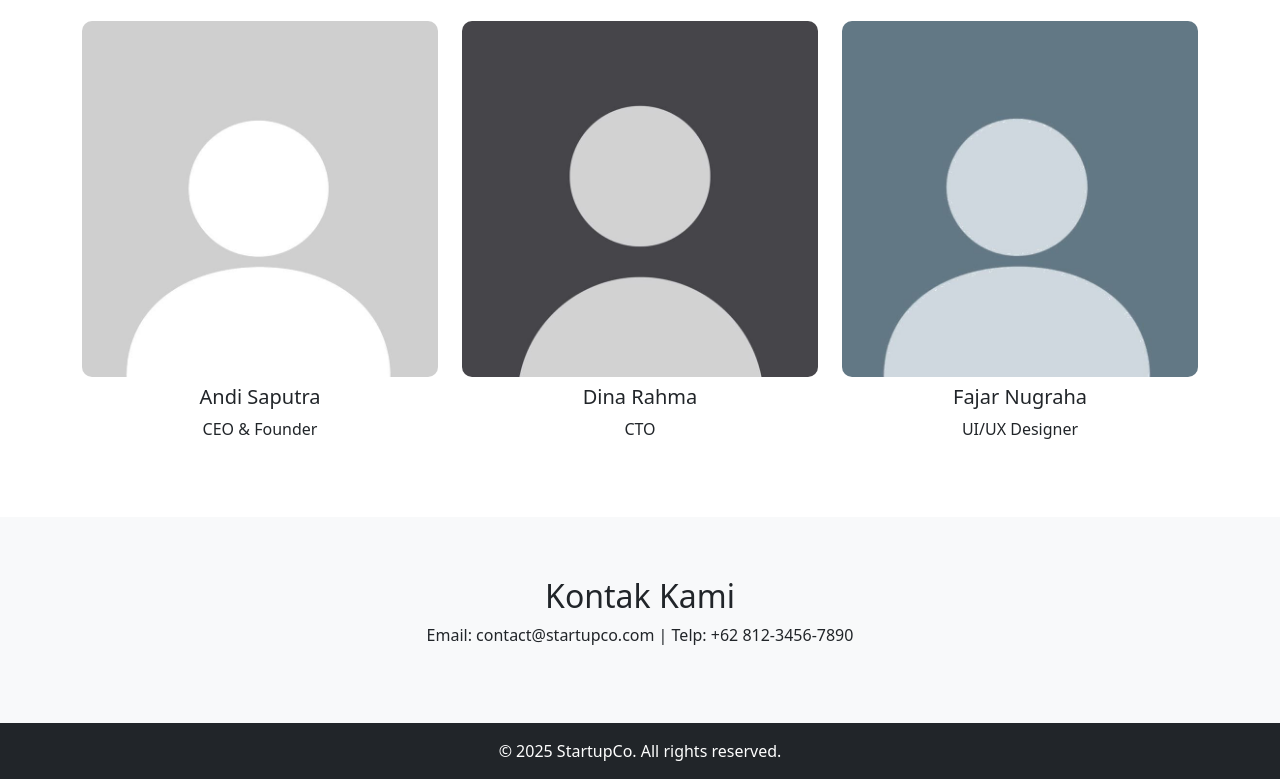
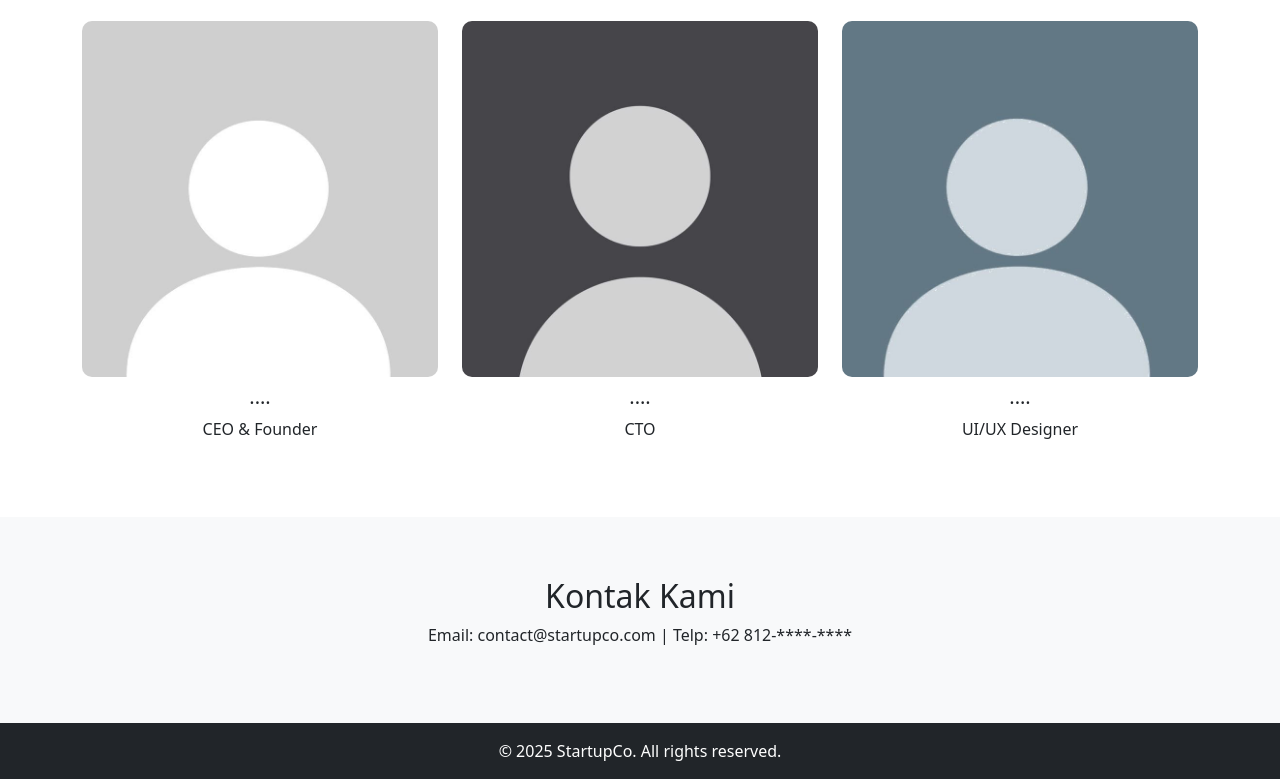
Before and after one commit to dwifitrianislutfia/startupco_portofolio, a plain HTML site: page index.html in a window 1280 px wide. Shown: the part 967-1746 px from the top of the page. Drawn offline with nearby package versions, Linux system fonts and the light colour scheme.

Commit message:
index.html

```diff
--- a/index.html
+++ b/index.html
@@ -86,17 +86,17 @@
     <div class="row text-center">
       <div class="col-md-4">
         <img src="foto1.jpeg" class="team-img" alt="CEO">
-        <h5 class="mt-2">Andi Saputra</h5>
+        <h5 class="mt-2">....</h5>
         <p>CEO & Founder</p>
       </div>
       <div class="col-md-4">
         <img src="foto2.jpeg" class="team-img" alt="CTO">
-        <h5 class="mt-2">Dina Rahma</h5>
+        <h5 class="mt-2">....</h5>
         <p>CTO</p>
       </div>
       <div class="col-md-4">
         <img src="foto3.jpeg" class="team-img" alt="Designer">
-        <h5 class="mt-2">Fajar Nugraha</h5>
+        <h5 class="mt-2">....</h5>
         <p>UI/UX Designer</p>
       </div>
     </div>
@@ -107,7 +107,7 @@
 <section id="contact" class="bg-light section-padding">
   <div class="container text-center">
     <h2>Kontak Kami</h2>
-    <p>Email: contact@startupco.com | Telp: +62 812-3456-7890</p>
+    <p>Email: contact@startupco.com | Telp: +62 812-****-****</p>
   </div>
 </section>
 
```
